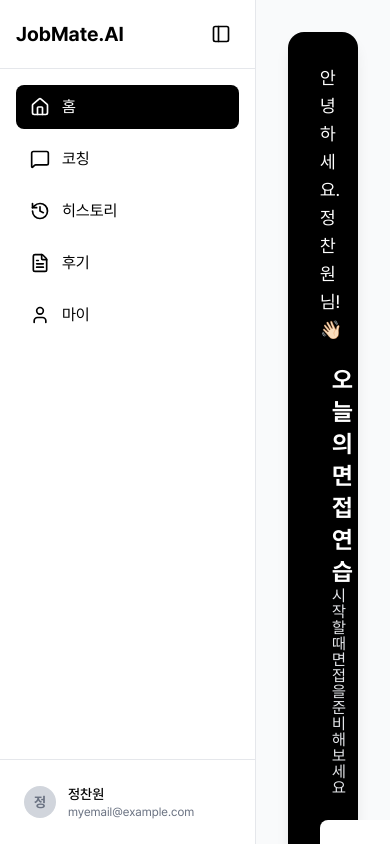
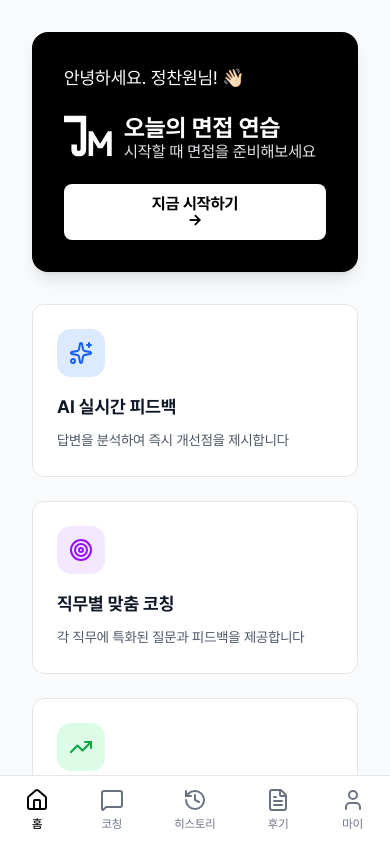
Before and after one commit to JobMate-team/jobmate-frontend, a React (Vite) app: page / in a window 390 px wide. Built offline with nearby package versions, Linux system fonts and the light colour scheme.

Commit message:
[#5] feat: 모바일 용 하단 nav 추가

```diff
--- /dev/null
+++ b/src/components/layouts/MobileNav.tsx
@@ -0,0 +1,43 @@
+import { Home, MessageSquare, History, FileText, User } from 'lucide-react';
+import clsx from 'clsx';
+import { useState } from 'react';
+
+const menuItems = [
+  { id: 'home', icon: Home, label: '홈' },
+  { id: 'tasks', icon: MessageSquare, label: '코칭' },
+  { id: 'missions', icon: History, label: '히스토리' },
+  { id: 'schedule', icon: FileText, label: '후기' },
+  { id: 'mypage', icon: User, label: '마이' },
+];
+
+const MobileNav = () => {
+  const [activeMenu, setActiveMenu] = useState('home');
+
+  return (
+    <nav className='fixed bottom-0 left-0 w-full bg-white border-t border-gray-200 sm:hidden'>
+      <div className='flex justify-around py-3'>
+        {menuItems.map((item) => {
+          const Icon = item.icon;
+          const isActive = activeMenu === item.id;
+
+          return (
+            <button
+              key={item.id}
+              onClick={() => setActiveMenu(item.id)}
+              className='flex flex-col items-center gap-1'
+            >
+              <Icon className={clsx('w-6 h-6', isActive ? 'text-black' : 'text-gray-500')} />
+              <span
+                className={clsx('text-xs', isActive ? 'text-black font-medium' : 'text-gray-500')}
+              >
+                {item.label}
+              </span>
+            </button>
+          );
+        })}
+      </div>
+    </nav>
+  );
+};
+
+export default MobileNav;
--- a/src/components/layouts/SideBar.tsx
+++ b/src/components/layouts/SideBar.tsx
@@ -1,6 +1,6 @@
 import clsx from 'clsx';
 import { Home, MessageSquare, History, FileText, User, Menu, PanelLeft } from 'lucide-react';
-import { useState } from 'react';
+import { useState, useEffect } from 'react';
 
 const menuItems = [
   { id: 'home', icon: Home, label: '홈' },
@@ -14,10 +14,23 @@ const SideBar = () => {
   const [activeMenu, setActiveMenu] = useState('home');
   const [isSidebarOpen, setIsSidebarOpen] = useState(true);
 
+  useEffect(() => {
+    const mediaQuery = window.matchMedia('(min-width: 768px)');
+
+    const handleResize = () => {
+      setIsSidebarOpen(mediaQuery.matches);
+    };
+
+    handleResize(); // 초기 실행
+    mediaQuery.addEventListener('change', handleResize);
+
+    return () => mediaQuery.removeEventListener('change', handleResize);
+  }, []);
+
   return (
     <aside
       className={clsx(
-        'bg-white border-r border-gray-200 flex flex-col transition-all duration-150',
+        'hidden sm:flex bg-white border-r border-gray-200 flex-col transition-all duration-150',
         isSidebarOpen ? 'w-64' : 'w-20',
       )}
     >
--- a/src/pages/Homepage.tsx
+++ b/src/pages/Homepage.tsx
@@ -1,4 +1,5 @@
 import { FirstHomeIcon, ForthHomeIcon, LogoIcon, SecondHomeIcon, ThirdomeIcon } from '@/assets';
+import MobileNav from '@/components/layouts/MobileNav';
 import SideBar from '@/components/layouts/SideBar';
 
 const HomePage = () => {
@@ -61,9 +62,9 @@ const HomePage = () => {
 
           <div>
             <h3 className='font-bold text-[22px] text-gray-900 mb-3'>오늘의 팁 💡</h3>
-            <div className='bg-white rounded-lg p-6 mb-3 border border-[#E5E5E5]'>
+            <div className='bg-white rounded-lg p-6 mb-18 sm:mb-6 border border-[#E5E5E5]'>
               <h4 className='font-semibold text-xl'>STAR 기법을 활용하세요</h4>
-              <p className='text-gray-900 leading-relaxedmb-6 my-6'>
+              <p className='text-gray-900 leading-relaxed mb-6 my-6'>
                 면접 답변 시 Situation(상황), Task(과제), Action(행동), Result(결과) 순서로
                 구조화하면 더 명확하고 설득력있는 답변이 됩니다.
               </p>
@@ -76,6 +77,8 @@ const HomePage = () => {
           </div>
         </div>
       </main>
+
+      <MobileNav />
     </div>
   );
 };
```
